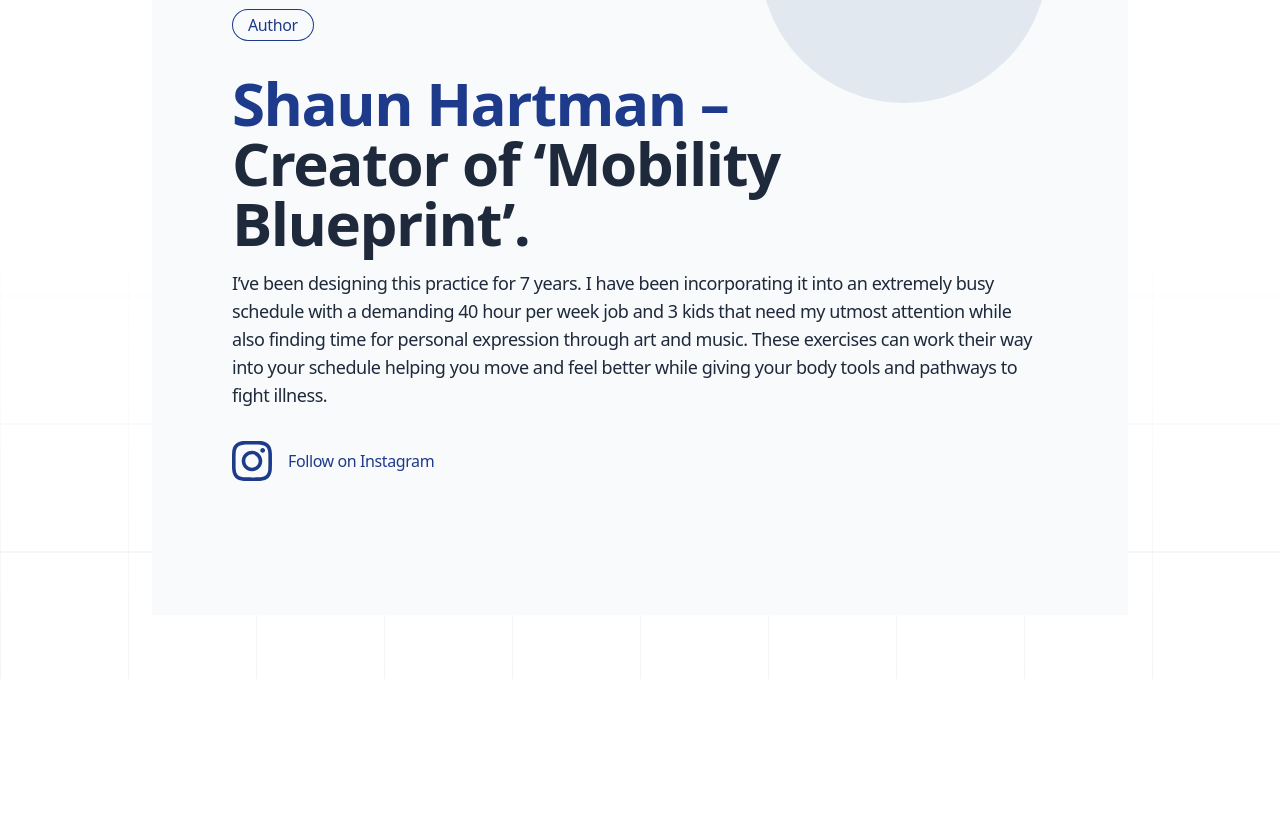
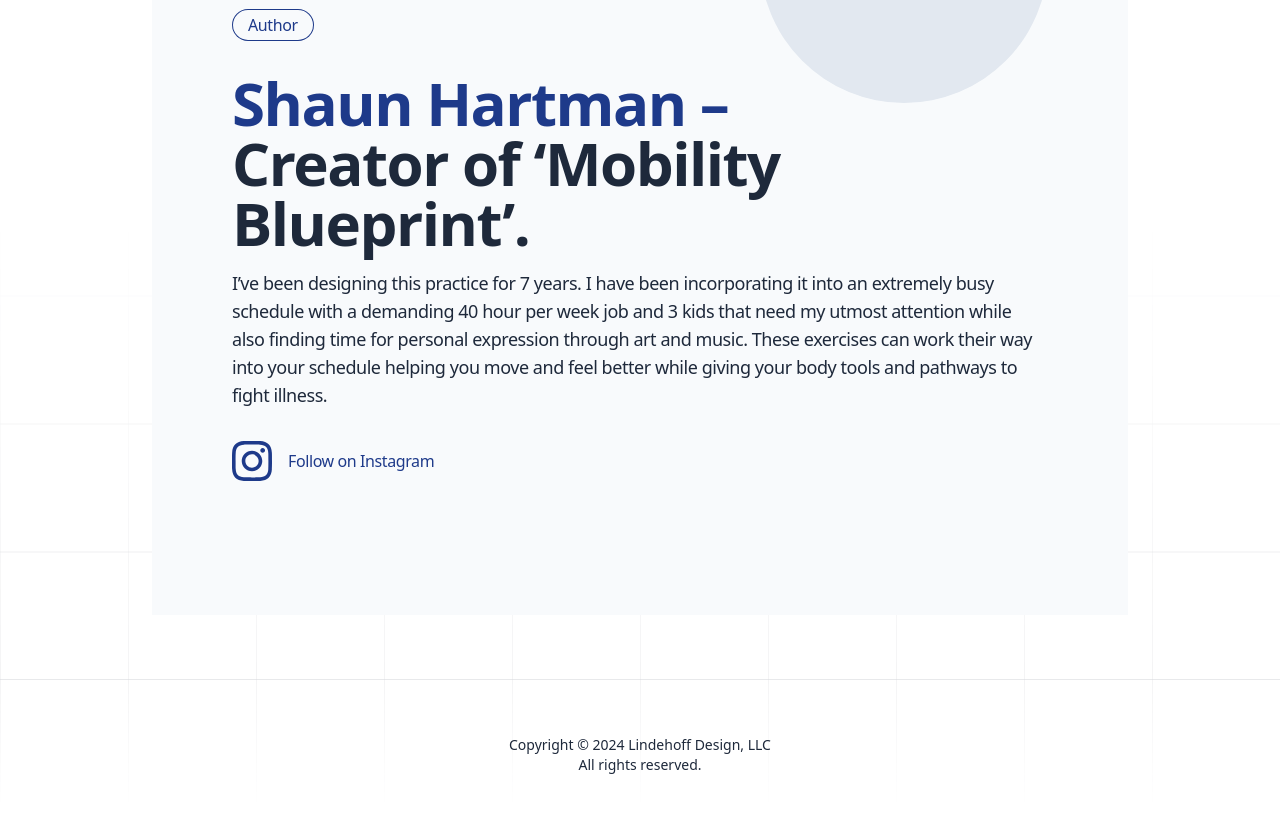
Before and after one commit to artisan-code-team/mobility-blueprint-2025, a Next.js app: page / in a window 1280 px wide. Shown: the part 986-1799 px from the top of the page. Before the commit the page ends 1665 px from the top, so only its background shows below. Built offline with nearby package versions, Linux system fonts and the light colour scheme; no server answers.

Commit message:
Feat: Created Footer and added into app.

```diff
--- /dev/null
+++ b/app/components/Footer.tsx
@@ -0,0 +1,15 @@
+import { GridPattern } from "./GridPattern";
+
+export function Footer() {
+  return (
+    <footer className="relative pb-20 pt-5 sm:pb-32 sm:pt-14">
+      <div className="absolute inset-x-0 top-0 h-32 text-slate-800/10 [mask-image:linear-gradient(white,transparent)]">
+        <GridPattern x="50%" />
+      </div>
+      <div className="relative text-center text-sm text-slate-800">
+        <p>Copyright &copy; {new Date().getFullYear()} Lindehoff Design, LLC</p>
+        <p>All rights reserved.</p>
+      </div>
+    </footer>
+  );
+}
--- a/app/page.tsx
+++ b/app/page.tsx
@@ -1,6 +1,7 @@
 "use client";
 
 import { Author } from "./components/Author";
+import { Footer } from "./components/Footer";
 import { Hero } from "./components/Hero";
 
 export default function Home() {
@@ -8,6 +9,7 @@ export default function Home() {
     <>
       <Hero />
       <Author />
+      <Footer />
     </>
   );
 }
```
